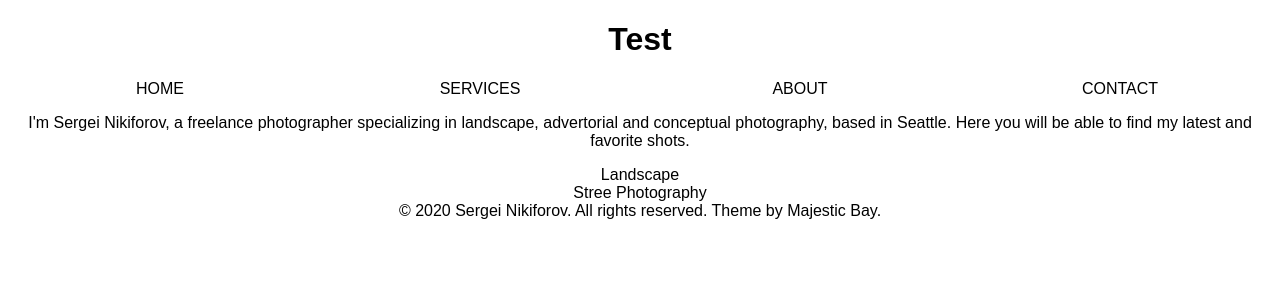
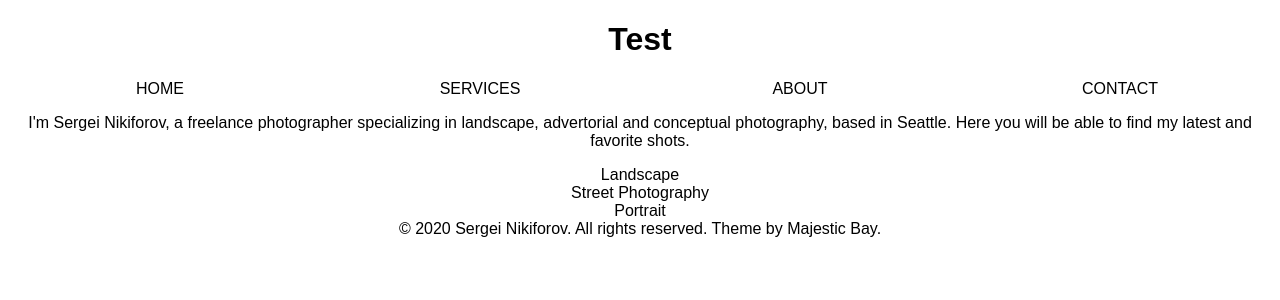
Before and after one commit to lyly2112/nikiforov, a React (Create React App) app: page / in a window 1280 px wide. Shown: the top 300 px of the page. Built offline with nearby package versions, Linux system fonts and the light colour scheme.

Commit message:
created Navbar.js component.

```diff
--- a/src/Home.js
+++ b/src/Home.js
@@ -1,21 +1,11 @@
 import React from 'react';
+import Navbar from './Navbar';
 
 function Home() {
     return (
       <div>
         <h1>Test</h1>
-        <div className="navbar">
-          <div className="navbar_menu">
-            <div className="col">HOME</div>
-            <div className="col">SERVICES</div>
-            <div className="col">ABOUT</div>
-            <div className="col">CONTACT</div>
-          </div>
-          <div className="name">
-            <div className="name_top"></div>
-            <div className="name_bottom"></div>
-          </div>
-        </div>
+        <Navbar/>
         <div className="intoduction">
           <p>I'm Sergei Nikiforov, a freelance photographer
             specializing in landscape, advertorial and conceptual
@@ -33,7 +23,11 @@ function Home() {
           </div>
           <div className="gallery_elem">
             <div className="photo"></div>
-            <div className="gallery_elem_name">Stree Photography</div>
+            <div className="gallery_elem_name">Street Photography</div>
+          </div>
+          <div className="gallery_elem">
+            <div className="photo"></div>
+            <div className="gallery_elem_name">Portrait</div>
           </div>
         </div>
         <div className="work_with_me">
--- /dev/null
+++ b/src/Navbar.js
@@ -0,0 +1,20 @@
+import React from 'react';
+
+function Navbar() {
+    return (
+        <div className="navbar">
+          <div className="navbar_menu">
+            <div className="col">HOME</div>
+            <div className="col">SERVICES</div>
+            <div className="col">ABOUT</div>
+            <div className="col">CONTACT</div>
+          </div>
+          <div className="name">
+            <div className="name_top"></div>
+            <div className="name_bottom"></div>
+          </div>
+        </div>
+    )
+}
+
+export default Navbar;
```
